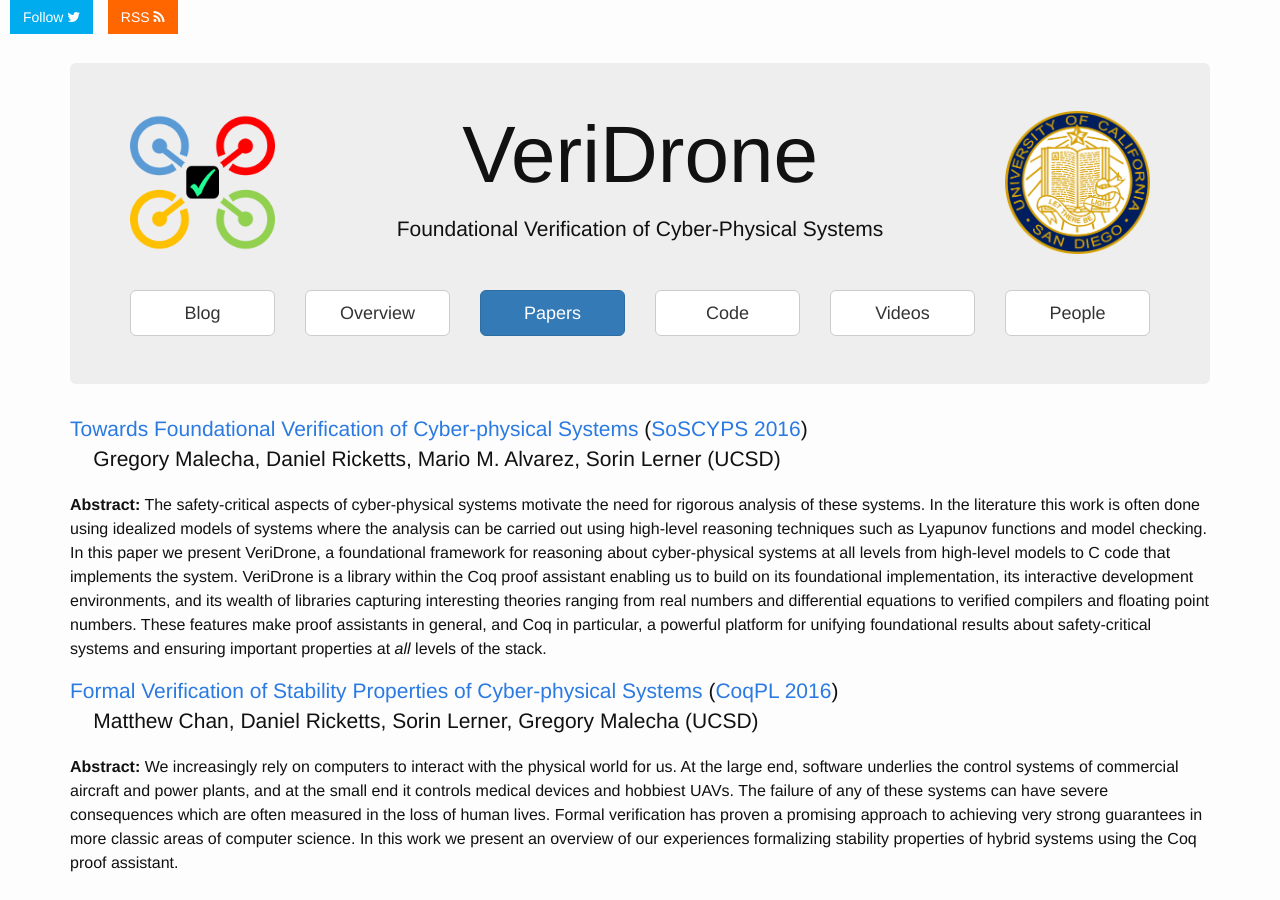
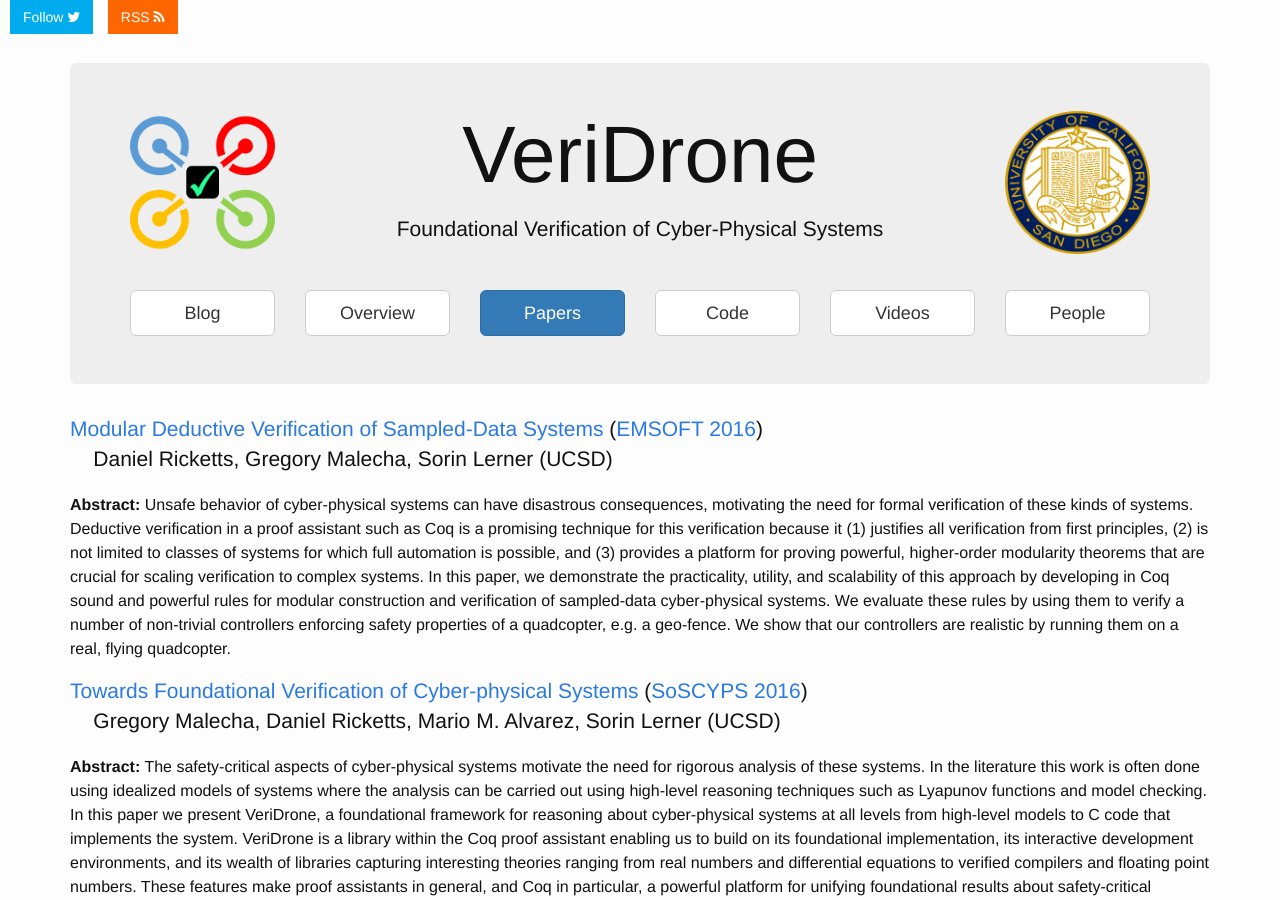
Before and after one commit to UCSD-PL/veridrone, a Jekyll site: the page built from papers.html, in a window 1280 px wide and 900 px high. Built offline with Jekyll 4.4.1, drawn with Linux system fonts in a browser that asks for light colours; nearby versions of some CDN libraries.

Commit message:
Added emsoft paper.

```diff
--- a/papers.html
+++ b/papers.html
@@ -7,6 +7,27 @@
   <h2>Papers</h2>
 </div>
 -->
+<p class="lead"><a href="{{ site.baseurl }}/papers/emsoft2016.pdf">Modular Deductive Verification of Sampled-Data Systems</a> (<a href="http://esweek.org/emsoft/about" target="_blank">EMSOFT 2016</a>)
+  <br>
+  &nbsp;&nbsp;&nbsp; Daniel Ricketts, Gregory Malecha, Sorin Lerner (UCSD)
+  <br></p>
+
+<p><b>Abstract:</b> Unsafe behavior of cyber-physical systems can have
+disastrous consequences, motivating the need for formal verification of
+these kinds of systems.  Deductive verification in a proof assistant such
+as Coq is a promising technique for this verification because it (1)
+justifies all verification from first principles, (2) is not limited to
+classes of systems for which full automation is possible, and (3) provides
+a platform for proving powerful, higher-order modularity theorems that are
+crucial for scaling verification to complex systems.  In this paper, we
+demonstrate the practicality, utility, and scalability of this approach by
+developing in Coq sound and powerful rules for modular construction and
+verification of sampled-data cyber-physical systems.  We evaluate these
+rules by using them to verify a number of non-trivial controllers enforcing
+safety properties of a quadcopter, e.g. a geo-fence.  We show that our
+controllers are realistic by running them on a real, flying quadcopter.
+</p>
+
 <p class="lead"><a href="{{ site.baseurl }}/papers/soscyps2016.pdf">Towards Foundational Verification of Cyber-physical Systems</a> (<a href="http://publish.illinois.edu/science-of-security-lablet/science-of-security-for-cyber-physical-systems-workshop/" target="_blank">SoSCYPS 2016</a>)
   <br>
   &nbsp;&nbsp;&nbsp; Gregory Malecha, Daniel Ricketts, Mario M. Alvarez, Sorin Lerner (UCSD)
```
Also changed, not shown: 1 other file.
